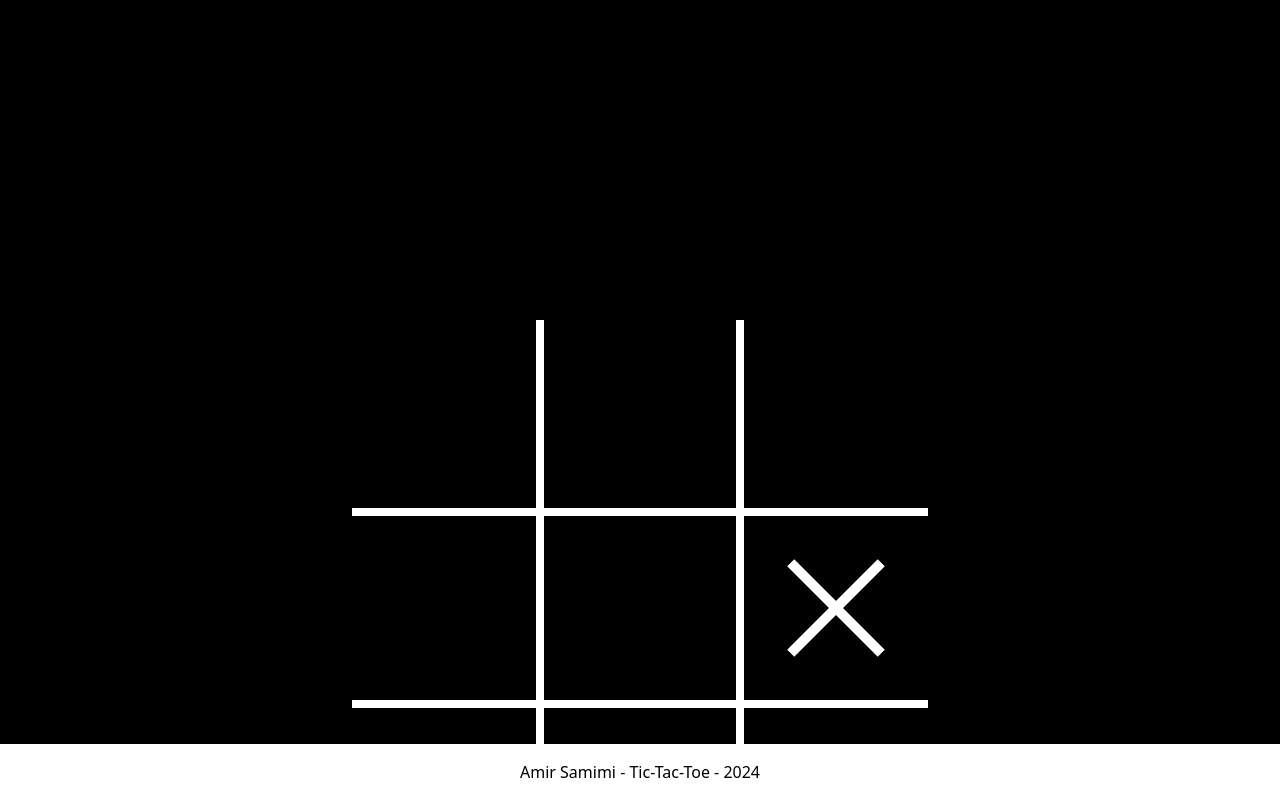
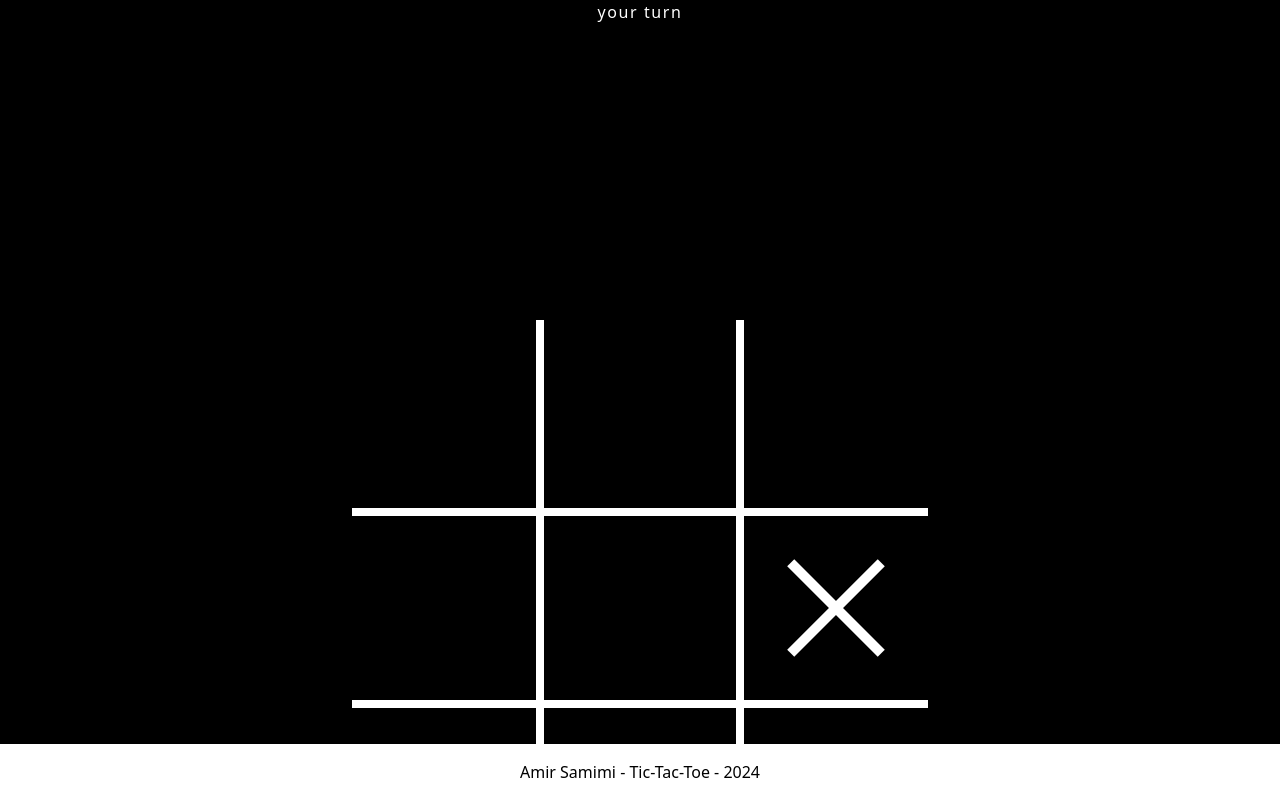
Before and after one commit to amirnsamimi/tic-tac-toe, a Vue app: page / in a window 1280 px wide. Shown: the top 800 px of the page. Built offline with nearby package versions, Linux system fonts and the light colour scheme.

Commit message:
2 player and computer done

```diff
--- a/src/App.vue
+++ b/src/App.vue
@@ -1,7 +1,7 @@
 <script setup lang="ts">
 import multi from "@/assets/multi.svg";
 import one from "@/assets/one.svg";
-import { onMounted, reactive, ref } from "vue";
+import { onMounted, reactive, ref, watch, watchEffect } from "vue";
 import Game from "./lib/game";
 import { Turns } from "./lib/definitions";
 
@@ -12,22 +12,36 @@ const game = reactive(new Game("Amir", "Javid"));
 onMounted(() => {
   game.init();
   game.gameHandler(0);
-  state.value = 1;
+  state.value = 2;
 });
 
 const clickHandler = (box: number): void => {
-  state.value = 2;
-  loadingConcept();
+  console.log(state.value);
+  if (!game.multiplayer) {
+    loadingConcept();
+  } else {
+    if (state.value == 1) {
+      state.value = 2;
+    } else {
+      state.value = 1;
+    }
+  }
   game.gameHandler(box);
-
 };
 
 const loadingConcept = (): void => {
-  loading.value = true
-  setTimeout(()=>{
-  loading.value = false;
-  },1000)
+  loading.value = true;
+  setTimeout(() => {
+    loading.value = false;
+    if (state.value === 2) {
+      state.value = 1;
+    }
+  }, 1000);
 };
+
+watchEffect(() => {
+  console.log(state.value);
+});
 </script>
 <!-- ask about .once and disable -->
 <template>
@@ -47,6 +61,20 @@ const loadingConcept = (): void => {
           wait for computer
         </div>
       </div>
+      <div
+        v-else
+        class="rounded-full mx-auto my-auto grid text-center items-center justify-center"
+      >
+        <div
+          v-if="!game.multiplayer"
+          class="flex justify-center text-white tracking-widest"
+        >
+          your turn
+        </div>
+        <div v-else class="flex justify-center text-white tracking-widest">
+          player {{ state }} turn
+        </div>
+      </div>
     </div>
     <div
       class="flex gap"
@@ -59,9 +87,7 @@ const loadingConcept = (): void => {
             :class="`w-48 h-48 b-border ${
               col === 0 ? 'r-border' : col === 1 ? 'rl-border' : 'l-border'
             }`"
-            :disabled="
-              (game.p2Pattern(box) || game.p1Pattern(box)) || (loading)
-            "
+            :disabled="game.p2Pattern(box) || game.p1Pattern(box) || loading"
             @click.prevent="clickHandler(box)"
           >
             <div
@@ -80,9 +106,7 @@ const loadingConcept = (): void => {
             :class="`w-48 h-48 b-border t-border ${
               col === 0 ? 'r-border' : col === 1 ? 'rl-border' : 'l-border'
             }`"
-            :disabled="
-              (game.p2Pattern(box) || game.p1Pattern(box))|| (loading)
-            "
+            :disabled="game.p2Pattern(box) || game.p1Pattern(box) || loading"
             @click.prevent="clickHandler(box)"
           >
             <div
@@ -101,9 +125,7 @@ const loadingConcept = (): void => {
             :class="`w-48 h-48  t-border ${
               col === 0 ? 'r-border' : col === 1 ? 'rl-border' : 'l-border'
             }`"
-            :disabled="
-              (game.p2Pattern(box) || game.p1Pattern(box)) || (loading)
-            "
+            :disabled="game.p2Pattern(box) || game.p1Pattern(box) || loading"
             @click.prevent="clickHandler(box)"
           >
             <div
--- a/src/lib/game.ts
+++ b/src/lib/game.ts
@@ -52,7 +52,7 @@ export default class Game {
     return this.player1Pattern.some((i) => i === input);
   }
   public gameHandler(box: number): void {
-    console.log(this.turn)
+
     if (this.turn !== 0) {
       if (this.multiplayer) {
         if (this.turn === 1) {
```
